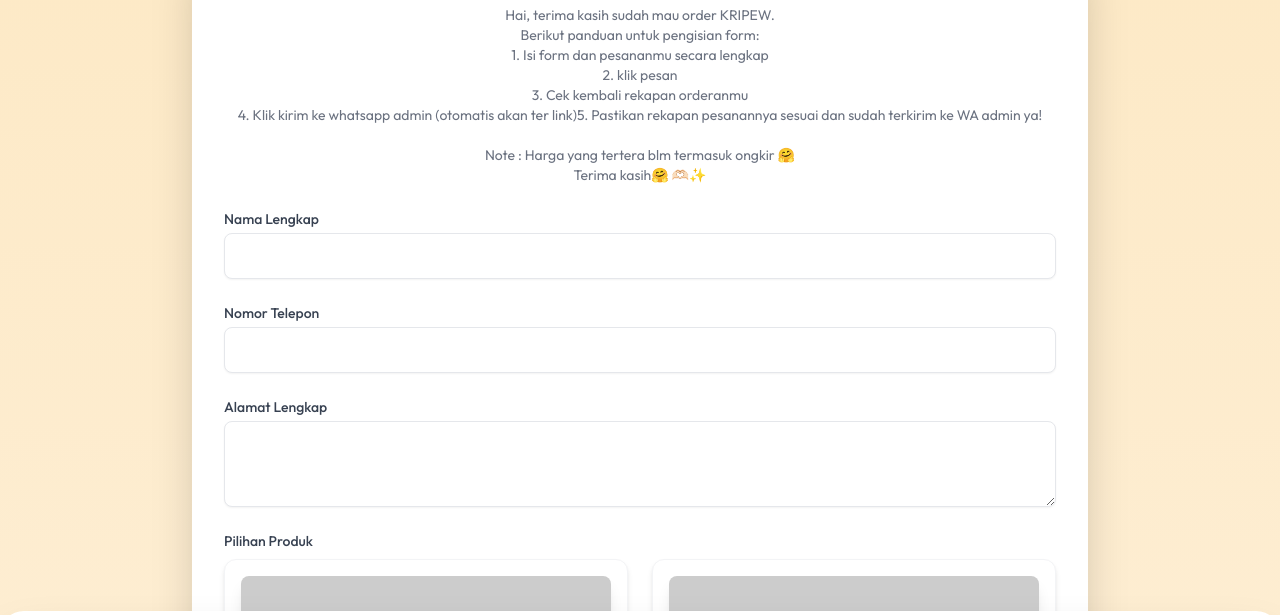
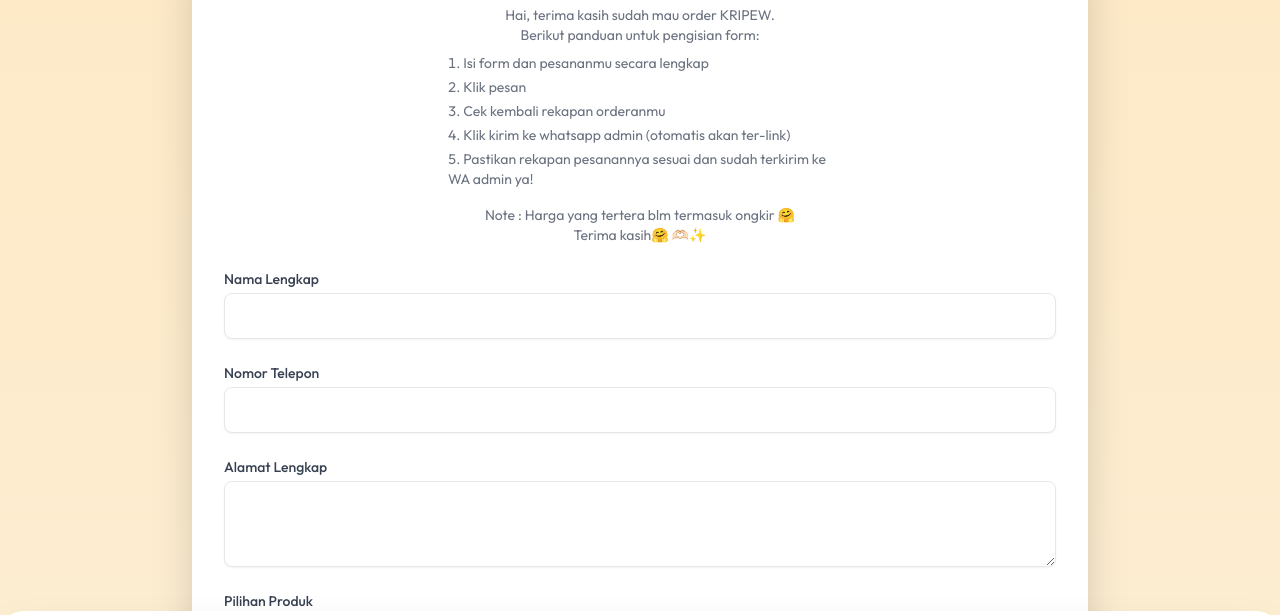
Before and after one commit to trinugrohomr3/for-order-kripew, a plain HTML site: page index.html in a window 1280 px wide. Shown: the part 119-734 px from the top of the page. Drawn offline with nearby package versions, Linux system fonts and the light colour scheme; placeholder pictures from the web are drawn by us.

Commit message:
Update index.html

```diff
--- a/index.html
+++ b/index.html
@@ -33,16 +33,19 @@
         </div>
 
         <h1 class="text-3xl font-bold text-center text-orange-600 mb-2">Form Order KRIPEW</h1>
-        <p class="text-center text-sm mb-6 text-gray-500">
-            Hai, terima kasih sudah mau order KRIPEW.<br>
-            Berikut panduan untuk pengisian form:<br>
-            1. Isi form dan pesananmu secara lengkap<br>
-            2. klik pesan<br>
-            3. Cek kembali rekapan orderanmu<br>
-            4. Klik kirim ke whatsapp admin (otomatis akan ter link)5. Pastikan rekapan pesanannya sesuai dan sudah terkirim ke WA admin ya!<br><br>
-            Note : Harga yang tertera blm termasuk ongkir 🤗<br>
-            Terima kasih🤗 🫶🏻✨
-        </p>
+        <div class="text-center text-sm mb-6 text-gray-500">
+            <p>Hai, terima kasih sudah mau order KRIPEW.</p>
+            <p>Berikut panduan untuk pengisian form:</p>
+            <ol class="list-decimal list-inside text-left mx-auto max-w-sm space-y-1 mt-2">
+                <li>Isi form dan pesananmu secara lengkap</li>
+                <li>Klik pesan</li>
+                <li>Cek kembali rekapan orderanmu</li>
+                <li>Klik kirim ke whatsapp admin (otomatis akan ter-link)</li>
+                <li>Pastikan rekapan pesanannya sesuai dan sudah terkirim ke WA admin ya!</li>
+            </ol>
+            <p class="mt-4">Note : Harga yang tertera blm termasuk ongkir 🤗</p>
+            <p>Terima kasih🤗 🫶🏻✨</p>
+        </div>
         <form id="order-form" class="space-y-6">
             <div>
                 <label for="name" class="block text-sm font-medium text-gray-700">Nama Lengkap</label>
```
